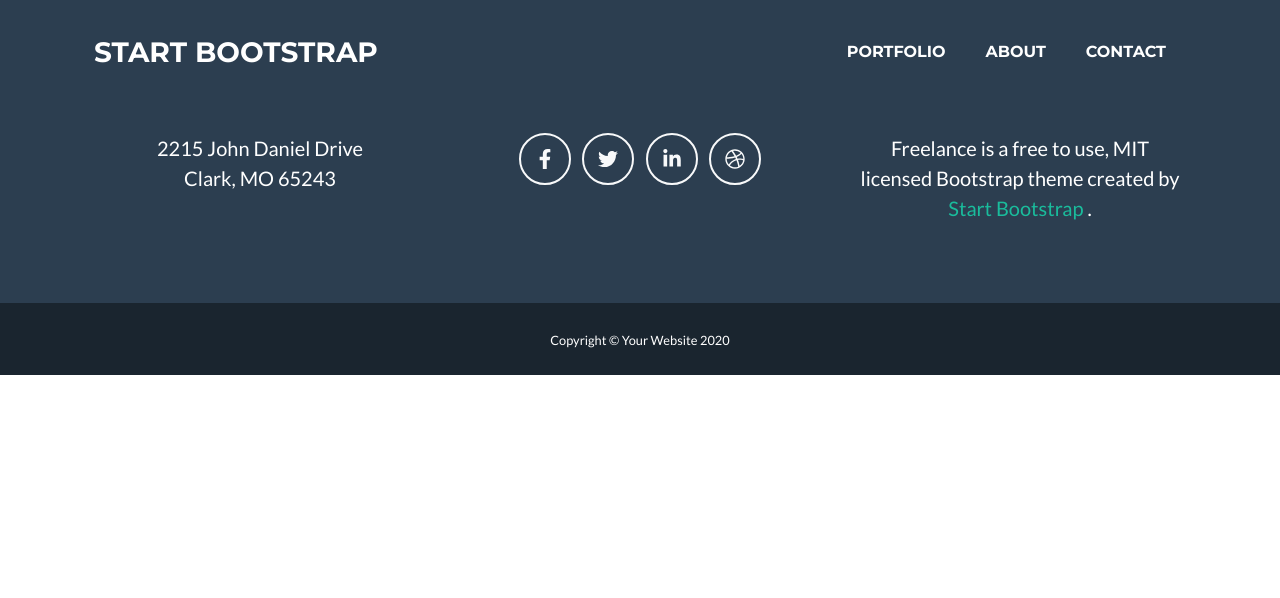
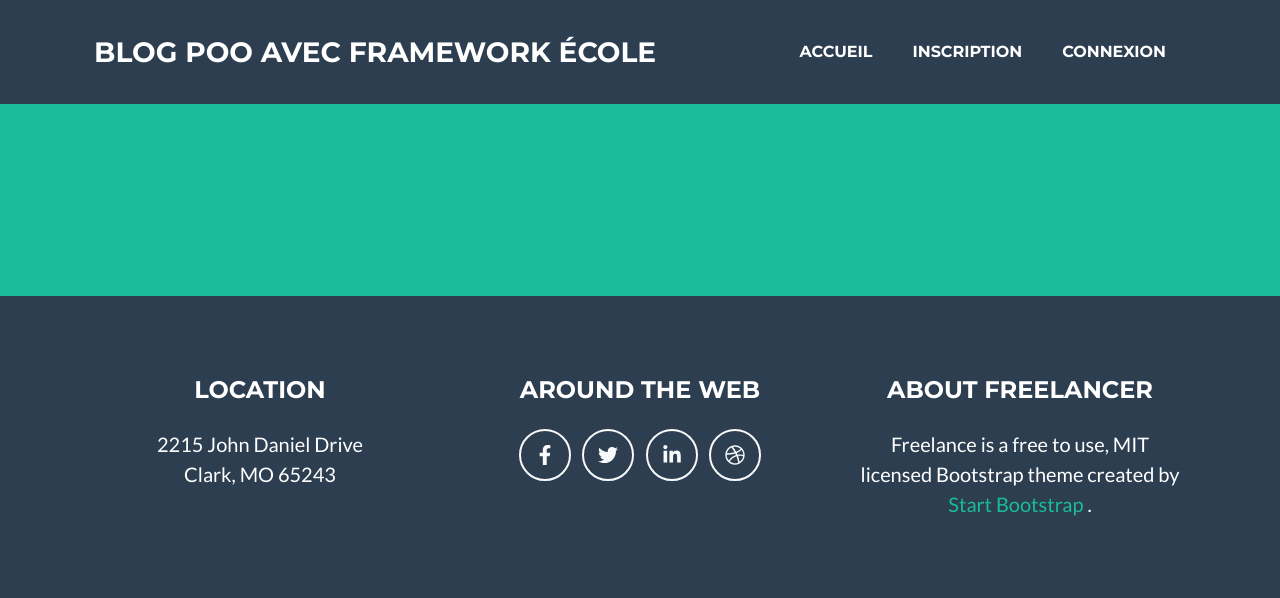
Before and after one commit to Jlaqueyrie/frameworkphp, a PHP site: the page made by app/views/inc/footer.php in a window 1280 px wide. Shown: the top 598 px of the page. Run offline with PHP 8.4, Linux system fonts and the light colour scheme; the template is opened without the code that fills it, so the values that code supplies are empty; some libraries are stand-ins or nearby versions.

Commit message:
début blog POO

```diff
--- a/app/controllers/Pages.php
+++ b/app/controllers/Pages.php
@@ -8,7 +8,7 @@ class Pages extends Controller{
 
     public function index(){
 
-        $data = ['title'=>'bienvenue sur index'];
+        $data = ['title'=>'bienvenue sur le blog POO'];
 
         $this->view('pages\index',$data);
     }
--- /dev/null
+++ b/app/models/user.php
@@ -0,0 +1,5 @@
+<?php
+
+class User{
+    //connexion à la base de donnée
+}
--- a/app/views/inc/footer.php
+++ b/app/views/inc/footer.php
@@ -1,4 +1,39 @@
-</footer>
+<!-- Footer-->
+            </div>
+        </header>
+
+        <footer class="footer text-center">
+            <div class="container">
+                <div class="row">
+                    <!-- Footer Location-->
+                    <div class="col-lg-4 mb-5 mb-lg-0">
+                        <h4 class="text-uppercase mb-4">Location</h4>
+                        <p class="lead mb-0">
+                            2215 John Daniel Drive
+                            <br />
+                            Clark, MO 65243
+                        </p>
+                    </div>
+                    <!-- Footer Social Icons-->
+                    <div class="col-lg-4 mb-5 mb-lg-0">
+                        <h4 class="text-uppercase mb-4">Around the Web</h4>
+                        <a class="btn btn-outline-light btn-social mx-1" href="#!"><i class="fab fa-fw fa-facebook-f"></i></a>
+                        <a class="btn btn-outline-light btn-social mx-1" href="#!"><i class="fab fa-fw fa-twitter"></i></a>
+                        <a class="btn btn-outline-light btn-social mx-1" href="#!"><i class="fab fa-fw fa-linkedin-in"></i></a>
+                        <a class="btn btn-outline-light btn-social mx-1" href="#!"><i class="fab fa-fw fa-dribbble"></i></a>
+                    </div>
+                    <!-- Footer About Text-->
+                    <div class="col-lg-4">
+                        <h4 class="text-uppercase mb-4">About Freelancer</h4>
+                        <p class="lead mb-0">
+                            Freelance is a free to use, MIT licensed Bootstrap theme created by
+                            <a href="http://startbootstrap.com">Start Bootstrap</a>
+                            .
+                        </p>
+                    </div>
+                </div>
+            </div>
+        </footer>
         <!-- Copyright Section-->
         <div class="copyright py-4 text-center text-white">
             <div class="container"><small>Copyright © Your Website 2020</small></div>
--- a/app/views/inc/header.php
+++ b/app/views/inc/header.php
@@ -5,64 +5,34 @@
         <meta name="viewport" content="width=device-width, initial-scale=1, shrink-to-fit=no" />
         <meta name="description" content="" />
         <meta name="author" content="" />
-        <title>Freelancer - Start Bootstrap Theme</title>
+        <title>Blog Poo</title>
         <!-- Favicon-->
-        <link rel="icon" type="image/x-icon" href="assets/img/favicon.ico" />
+        <link rel="icon" type="image/x-icon" href="<?= URLROOT?>assets/img/favicon.ico" />
         <!-- Font Awesome icons (free version)-->
         <script src="https://use.fontawesome.com/releases/v5.15.1/js/all.js" crossorigin="anonymous"></script>
         <!-- Google fonts-->
         <link href="https://fonts.googleapis.com/css?family=Montserrat:400,700" rel="stylesheet" type="text/css" />
         <link href="https://fonts.googleapis.com/css?family=Lato:400,700,400italic,700italic" rel="stylesheet" type="text/css" />
         <!-- Core theme CSS (includes Bootstrap)-->
-        <link href="css/styles.css" rel="stylesheet" />
+        <link href="<?= URLROOT?>css/styles.css" rel="stylesheet" />
     </head>
     <body id="page-top">
         <!-- Navigation-->
         <nav class="navbar navbar-expand-lg bg-secondary text-uppercase fixed-top" id="mainNav">
             <div class="container">
-                <a class="navbar-brand js-scroll-trigger" href="#page-top">Start Bootstrap</a>
+                <a class="navbar-brand js-scroll-trigger" href="#page-top">Blog POO avec framework école</a>
                 <button class="navbar-toggler navbar-toggler-right text-uppercase font-weight-bold bg-primary text-white rounded" type="button" data-toggle="collapse" data-target="#navbarResponsive" aria-controls="navbarResponsive" aria-expanded="false" aria-label="Toggle navigation">
                     Menu
                     <i class="fas fa-bars"></i>
                 </button>
                 <div class="collapse navbar-collapse" id="navbarResponsive">
                     <ul class="navbar-nav ml-auto">
-                        <li class="nav-item mx-0 mx-lg-1"><a class="nav-link py-3 px-0 px-lg-3 rounded js-scroll-trigger" href="#portfolio">Portfolio</a></li>
-                        <li class="nav-item mx-0 mx-lg-1"><a class="nav-link py-3 px-0 px-lg-3 rounded js-scroll-trigger" href="#about">About</a></li>
-                        <li class="nav-item mx-0 mx-lg-1"><a class="nav-link py-3 px-0 px-lg-3 rounded js-scroll-trigger" href="#contact">Contact</a></li>
+                        <li class="nav-item mx-0 mx-lg-1"><a class="nav-link py-3 px-0 px-lg-3 rounded js-scroll-trigger" href="<?= URLROOT?>">Accueil</a></li>
+                        <li class="nav-item mx-0 mx-lg-1"><a class="nav-link py-3 px-0 px-lg-3 rounded js-scroll-trigger" href="<?= URLROOT?>users/register">Inscription</a></li>
+                        <li class="nav-item mx-0 mx-lg-1"><a class="nav-link py-3 px-0 px-lg-3 rounded js-scroll-trigger" href="<?= URLROOT?>users/login">Connexion</a></li>
                     </ul>
                 </div>
             </div>
         </nav>
-        <!-- Footer-->
-        <footer class="footer text-center">
-            <div class="container">
-                <div class="row">
-                    <!-- Footer Location-->
-                    <div class="col-lg-4 mb-5 mb-lg-0">
-                        <h4 class="text-uppercase mb-4">Location</h4>
-                        <p class="lead mb-0">
-                            2215 John Daniel Drive
-                            <br />
-                            Clark, MO 65243
-                        </p>
-                    </div>
-                    <!-- Footer Social Icons-->
-                    <div class="col-lg-4 mb-5 mb-lg-0">
-                        <h4 class="text-uppercase mb-4">Around the Web</h4>
-                        <a class="btn btn-outline-light btn-social mx-1" href="#!"><i class="fab fa-fw fa-facebook-f"></i></a>
-                        <a class="btn btn-outline-light btn-social mx-1" href="#!"><i class="fab fa-fw fa-twitter"></i></a>
-                        <a class="btn btn-outline-light btn-social mx-1" href="#!"><i class="fab fa-fw fa-linkedin-in"></i></a>
-                        <a class="btn btn-outline-light btn-social mx-1" href="#!"><i class="fab fa-fw fa-dribbble"></i></a>
-                    </div>
-                    <!-- Footer About Text-->
-                    <div class="col-lg-4">
-                        <h4 class="text-uppercase mb-4">About Freelancer</h4>
-                        <p class="lead mb-0">
-                            Freelance is a free to use, MIT licensed Bootstrap theme created by
-                            <a href="http://startbootstrap.com">Start Bootstrap</a>
-                            .
-                        </p>
-                    </div>
-                </div>
-            </div>
+        <header class="masthead bg-primary text-white text-center">
+            <div class="container d-flex align-items-center flex-column">
--- /dev/null
+++ b/app/views/users/login.php
@@ -0,0 +1,3 @@
+<?php require APPROOT.'\views\inc\header.php';?>;?>
+<h1><?= $data['title']?></h1>
+<?php require APPROOT.'\views\inc\footer.php';?>;?>
--- /dev/null
+++ b/app/views/users/register.php
@@ -0,0 +1,3 @@
+<?php require APPROOT.'\views\inc\header.php';?>;?>
+<h1><?= $data['title']?></h1>
+<?php require APPROOT.'\views\inc\footer.php';?>;?>
```
Also changed, not shown: app/config/config.php (+5 -5 lines), app/controllers/Users.php (added, +17 -0 lines), public/indexback.html (deleted, +0 -86 lines), public/.htaccess.
